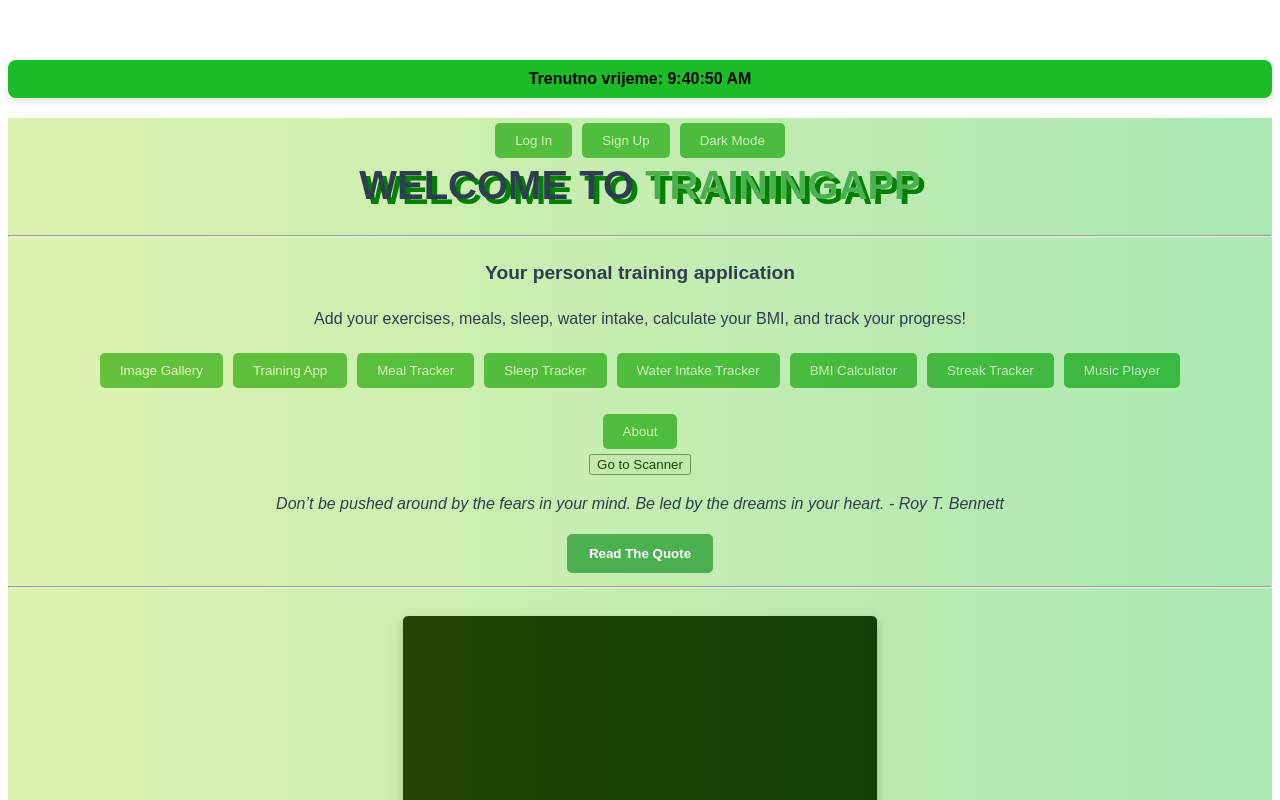
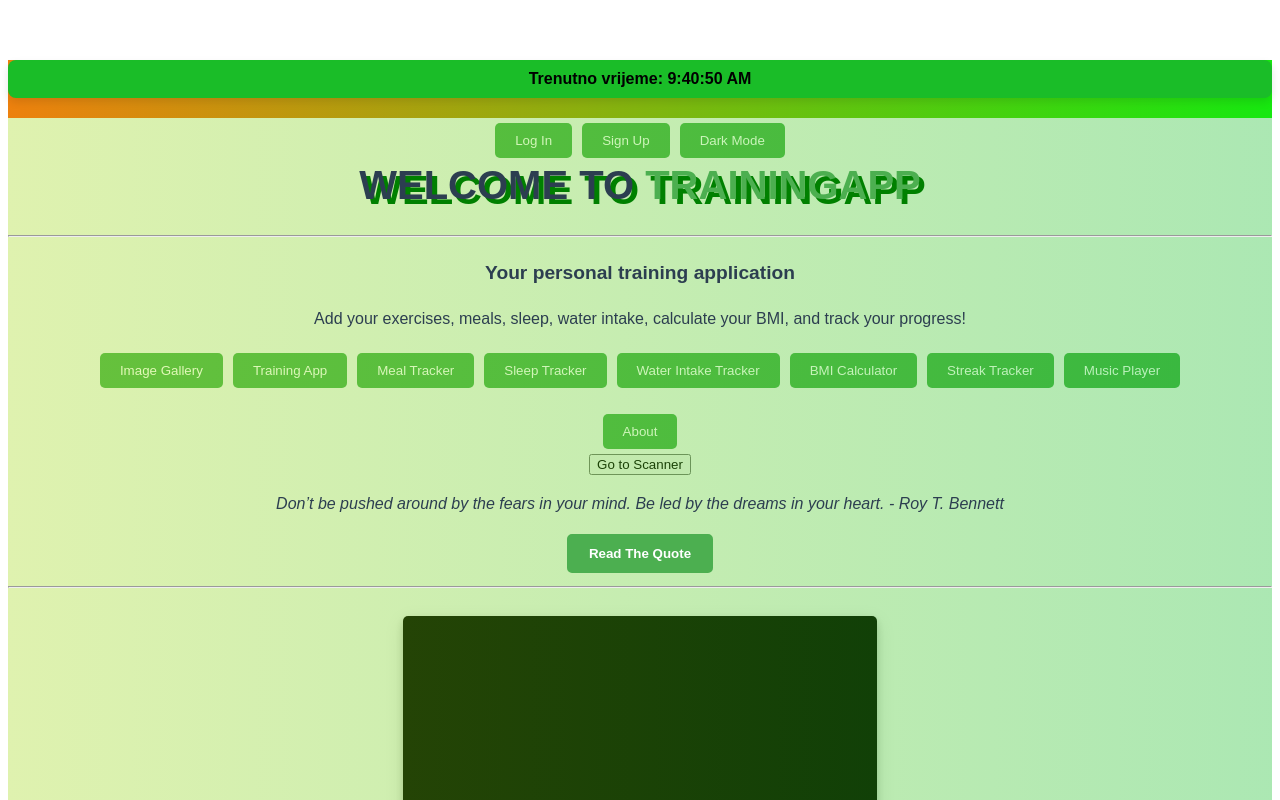
Before and after one commit to AntonioLabinjan/Projekt_PI, a Vue app: page / in a window 1280 px wide. Shown: the top 800 px of the page. Built offline with nearby package versions, Linux system fonts and the light colour scheme; no server answers; the database is empty.

Commit message:
Update App.vue
Promjena globalne pozadinske boje. I dalje nije nešto, ali je potencijalno malo bolje

```diff
--- a/src/App.vue
+++ b/src/App.vue
@@ -39,6 +39,8 @@ export default {
   text-align: center;
   color: #2c3e50;
   margin-top: 60px;
+  background: linear-gradient(to right, #ed810e, #17e810); /* Lijep plavi gradijent */
+  min-height: 100vh; /* Osigurava da gradijent pokriva cijelu visinu */
 }
 
 .loading-pulse {
```
